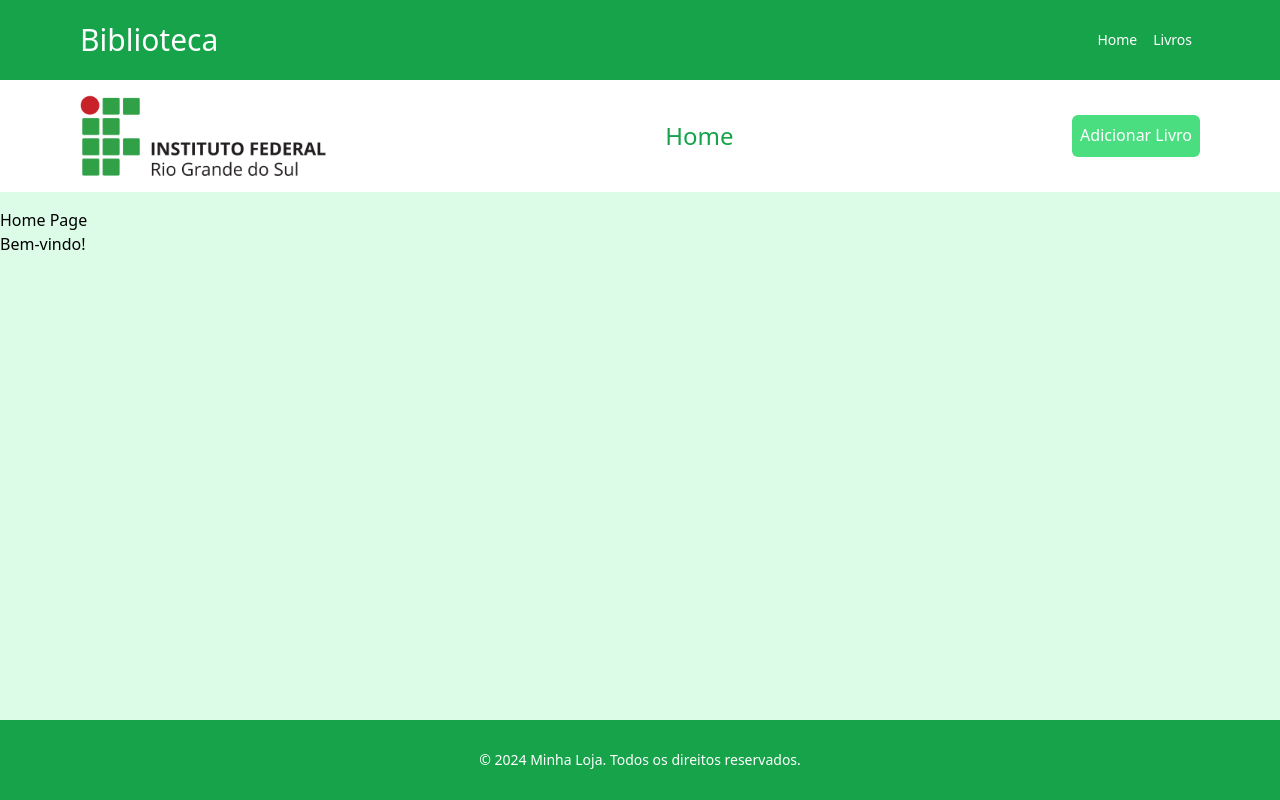
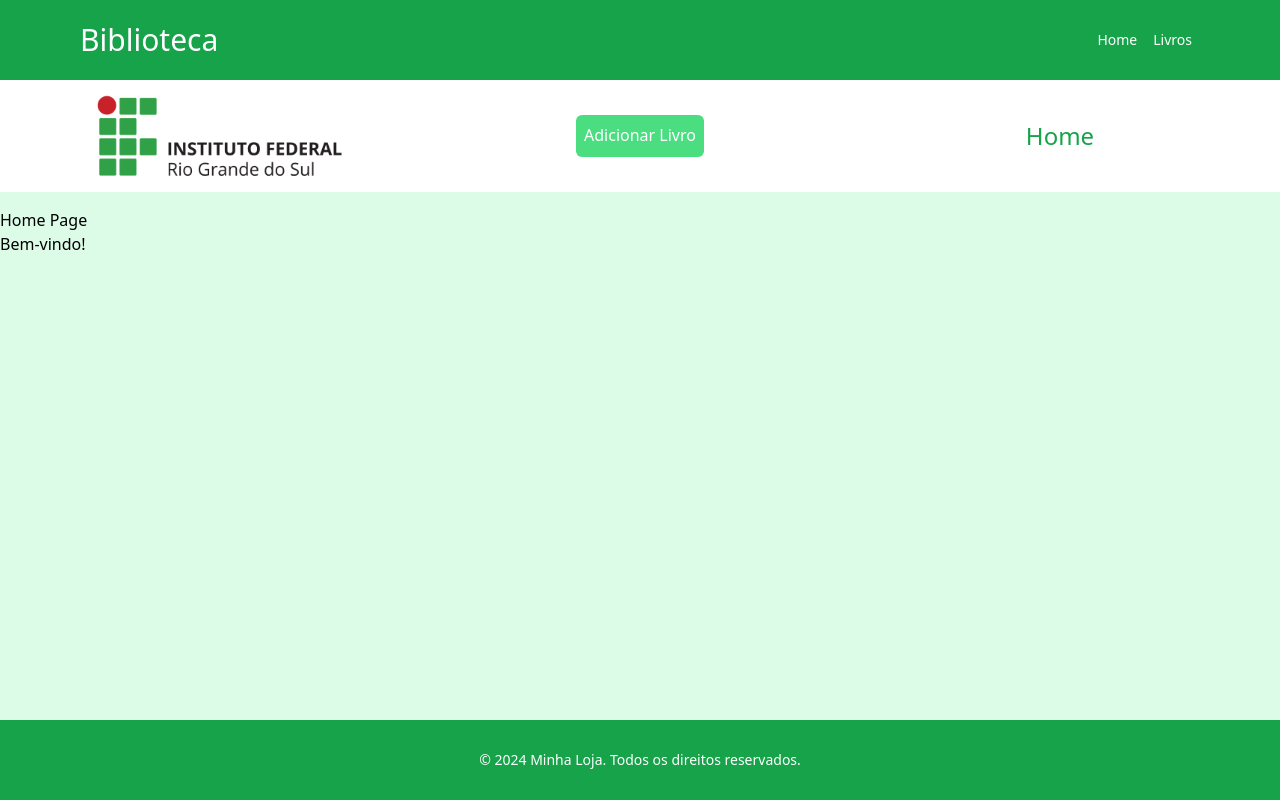
Before and after one commit to SidiJr/projeto-biblioteca, a React (Vite) app: page / in a window 1280 px wide. Built offline with nearby package versions, Linux system fonts and the light colour scheme.

Commit message:
fix: :pushpin: Ajustes Header

```diff
--- a/src/components/Header.jsx
+++ b/src/components/Header.jsx
@@ -12,6 +12,8 @@ function Header() {
       setTitle("Home");
     } else if (location.pathname === "/books") {
       setTitle("Livros");
+    } else if (location.pathname === "/form") {
+      setTitle("Cadastrar Livro");
     } else {
       setTitle("");
     }
--- a/src/components/SubHeader.jsx
+++ b/src/components/SubHeader.jsx
@@ -3,11 +3,10 @@ import React, { useState } from "react";
 import { useNavigate } from "react-router-dom";
 
 const SubHeader = ({ title }) => {
-
   const navigate = useNavigate();
 
   const handleClick = () => {
-    navigate("/add");
+    navigate("/form");
   };
 
   return (
@@ -24,18 +23,14 @@ const SubHeader = ({ title }) => {
       )}
     >
       <div className={clsx("flex", "h-3/4", "justify-between")}>
-        <img src="images/logo_branco.png" alt="Logo" />
-        <h1
-          className={clsx(
-            "flex",
-            "text-center",
-            "items-center",
-            "text-green-600",
-            "text-2xl"
-          )}
-        >
-          {title}
-        </h1>
+        <div className={clsx("flex", "w-1/4", "justify-center")}>
+          <img
+            className="object-contain"
+            src="images/logo_branco.png"
+            alt="Logo"
+          />
+        </div>
+        <div className={clsx("flex", "w-1/4", "justify-center")}>
           <button
             className={clsx(
               "bg-green-400",
@@ -52,6 +47,20 @@ const SubHeader = ({ title }) => {
             Adicionar Livro
           </button>
         </div>
+        <div className={clsx("flex", "w-1/4", "justify-center")}>
+          <h1
+            className={clsx(
+              "flex",
+              "text-center",
+              "items-center",
+              "text-green-600",
+              "text-2xl"
+            )}
+          >
+            {title}
+          </h1>
+        </div>
+      </div>
     </div>
   );
 };
--- a/src/main.jsx
+++ b/src/main.jsx
@@ -23,7 +23,7 @@ const router = createBrowserRouter([
         element: <Books />,
       },
       {
-        path: "/add",
+        path: "/form",
         element: <Form />,
       },
       // {
```
Lines whose indentation alone changed are shown as unchanged.
